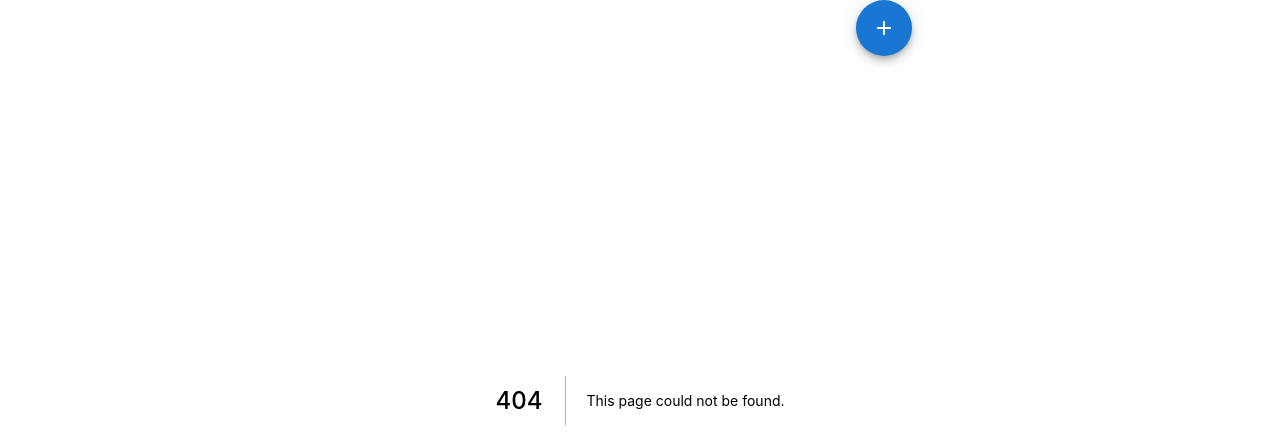
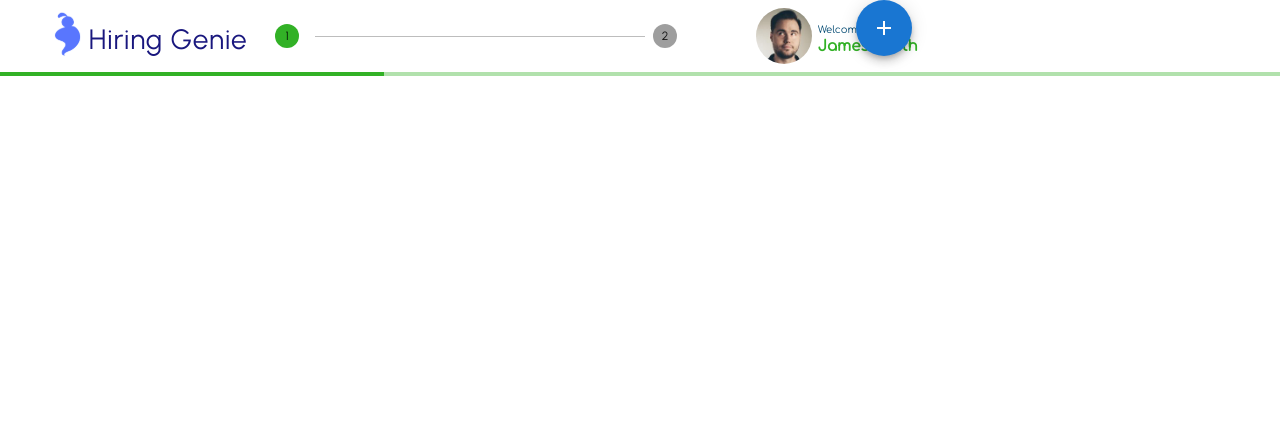
Before and after one commit to MuhammadAbdullahDogar/hg, a Next.js app: page /company/companyNavbar/CompanyNavbar in a window 1280 px wide. Before the commit this address had no page. Shown: the top 448 px of the page. Built offline with nearby package versions, Linux system fonts and the light colour scheme.

Commit message:
navbar and build error

```diff
--- a/pages/company/companyDashboard/ActiveJobs.jsx
+++ b/pages/company/companyDashboard/ActiveJobs.jsx
@@ -37,7 +37,7 @@ const ActiveJobs = () => {
                         {
                             data.map(job => (
 
-                                <Grid item xs={2.4} sx={{ margin: '1rem' }}>
+                                <Grid item xs={2.4} sx={{ margin: '1rem' }} key={job.id}>
                                     <JobCard ></JobCard>
                                 </Grid>
                             ))
--- /dev/null
+++ b/pages/company/companyNavbar/CompanyNavbar.jsx
@@ -0,0 +1,45 @@
+import React from 'react'
+import CompanyStepper from './Companystepper';
+import { Grid, Typography, LinearProgress, Avatar } from '@mui/material'
+import Link from 'next/link'
+const CompanyNavbar = (props) => {
+  return (
+    <>
+      <Grid container>
+        <Grid item xs={.5}></Grid>
+        <Grid item container xs={2}>
+          <Grid item xs={12}></Grid>
+          <Grid item xs={1}><Link href="/"><img src='/logo.svg'></img></Link></Grid>
+          <Grid item xs={1}></Grid>
+          <Grid item xs={10} sx={{ marginTop: '.7rem' }}><Typography variant="profileLogoFont">Hiring Genie</Typography></Grid>
+        </Grid>
+
+        <Grid item container xs={4} spacing={1.5}>
+          <Grid item xs={12}></Grid>
+          <Grid item xs={12}></Grid>
+          <Grid item xs={12}> <CompanyStepper step={props.step} step1_Name={props.step1_Name} step2_Name={props.step2_Name}></CompanyStepper></Grid>
+          <Grid item xs={12}></Grid>
+          <Grid item xs={12}></Grid>
+        </Grid>
+
+
+
+        <Grid item container xs={3.5} >
+          <Grid item xs={12}></Grid>
+          <Grid item xs={2}></Grid>
+          <Grid item xs={2}><Avatar alt="Image" src="/demo.jpg" sx={{ width: 56, height: 56 }} /></Grid>
+          <Grid container direction="column" xs={8}>
+            <Grid item xs={2}></Grid>
+            <Grid item><Typography variant='profielH6'>Welcome,</Typography></Grid>
+            <Grid item><Typography variant='profielH5'>James Smith</Typography> </Grid>
+          </Grid>
+
+
+        </Grid>
+
+        <Grid item xs={12}><LinearProgress variant="determinate" value={30} /></Grid>
+      </Grid>
+    </>
+  )
+};
+export default CompanyNavbar
--- /dev/null
+++ b/pages/company/companyNavbar/Companystepper.jsx
@@ -0,0 +1,17 @@
+import React from 'react'
+import Stepper from '@mui/material/Stepper';
+import Step from '@mui/material/Step';
+import StepLabel from '@mui/material/StepLabel';
+import { Typography } from '@mui/material'
+const CompanyStepper = (props) => {
+    return (
+        <>
+            <Stepper activeStep={props.step} >
+                <Step ><StepLabel ><Typography variant="profileH2">{props.step1_Name}</Typography></StepLabel></Step>
+                <Step><StepLabel><Typography variant="profileH2">{props.step2_Name}</Typography></StepLabel></Step>
+            </Stepper>
+        </>
+    )
+}
+
+export default CompanyStepper
```
